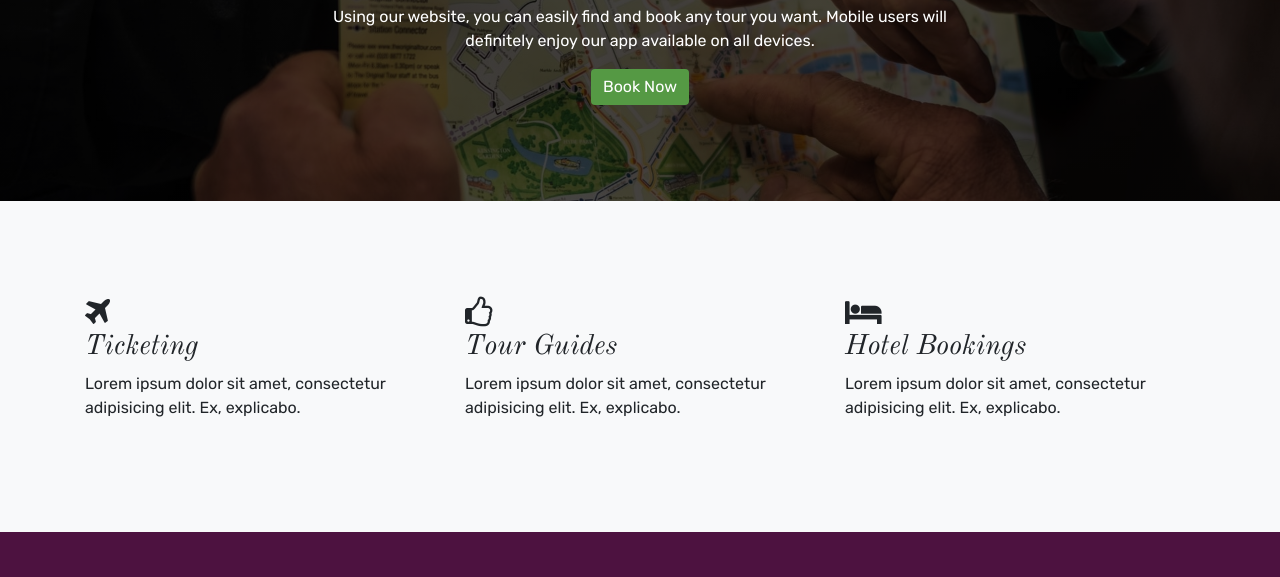
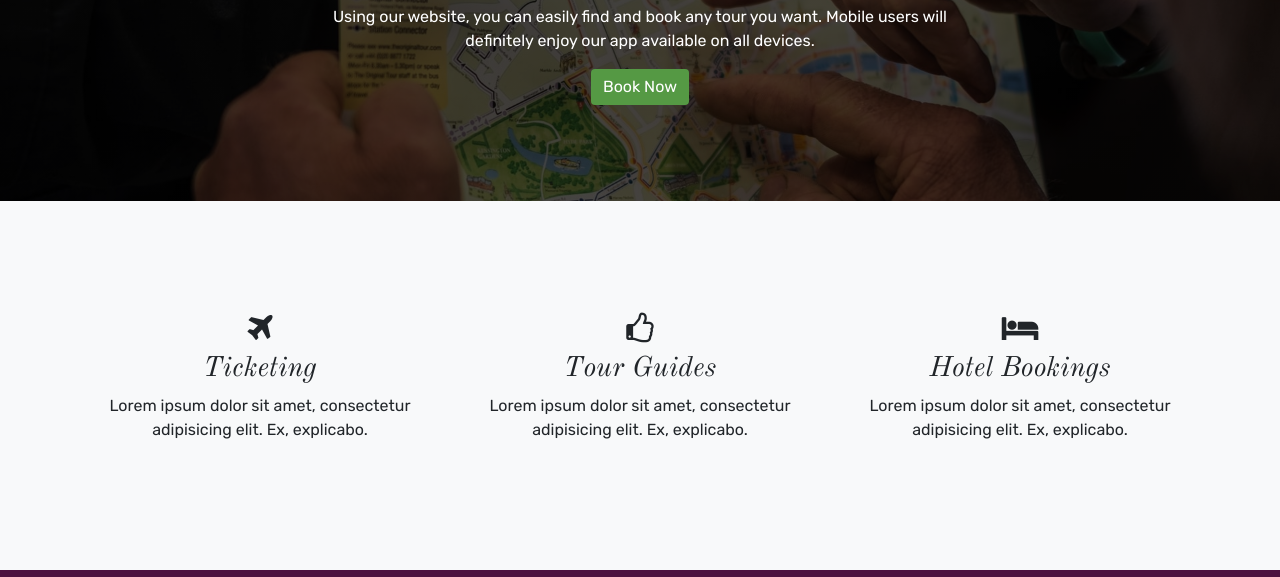
Before and after one commit to jefferygraham/nucamp-bootstrap-portfolio, a website: page index.html in a window 1280 px wide. Shown: the part 2237-2814 px from the top of the page. Drawn offline with nearby package versions, Linux system fonts and the light colour scheme.

Commit message:
fix spacing on services row

```diff
--- a/index.html
+++ b/index.html
@@ -425,25 +425,25 @@
     <!-- SERVICES -->
     <div id="services" class="container-fluid bg-light">
       <div class="container">
-        <div class="row">
-          <div class="col">
-            <i class="fa fa-plane fa-2x" aria-hidden="true"></i>
+        <div class="row text-center">
+          <div class="col-md py-3">
+            <i class="fa fa-plane fa-2x pb-2" aria-hidden="true"></i>
             <h3 class="heading">Ticketing</h3>
             <p>
               Lorem ipsum dolor sit amet, consectetur adipisicing elit. Ex,
               explicabo.
             </p>
           </div>
-          <div class="col">
-            <i class="fa fa-thumbs-o-up fa-2x" aria-hidden="true"></i>
+          <div class="col-md py-3">
+            <i class="fa fa-thumbs-o-up fa-2x pb-2" aria-hidden="true"></i>
             <h3 class="heading">Tour Guides</h3>
             <p>
               Lorem ipsum dolor sit amet, consectetur adipisicing elit. Ex,
               explicabo.
             </p>
           </div>
-          <div class="col">
-            <i class="fa fa-bed fa-2x" aria-hidden="true"></i>
+          <div class="col-md py-3">
+            <i class="fa fa-bed fa-2x pb-2" aria-hidden="true"></i>
             <h3 class="heading">Hotel Bookings</h3>
             <p>
               Lorem ipsum dolor sit amet, consectetur adipisicing elit. Ex,
```
